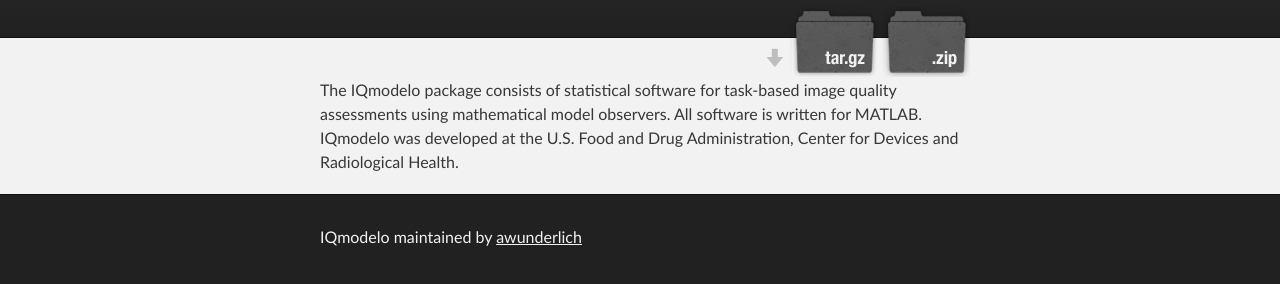
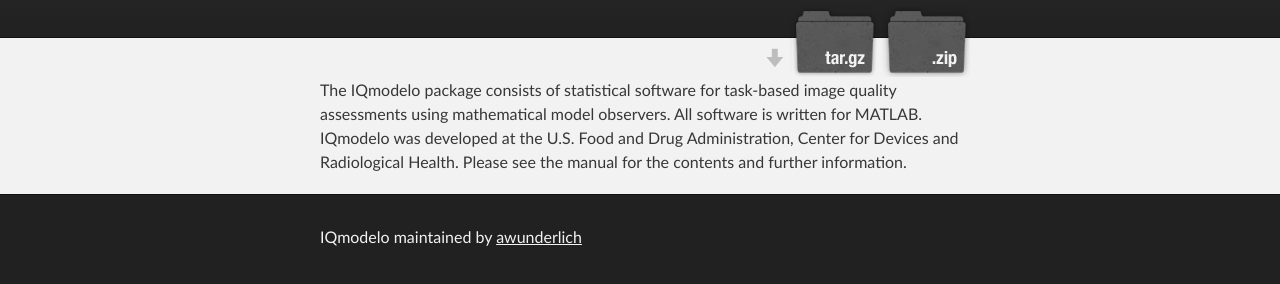
Before and after one commit to DIDSR/IQmodelo, a plain HTML site: page index.html in a window 1280 px wide. Shown: the part 208-492 px from the top of the page. Drawn offline with Linux system fonts and the light colour scheme.

Commit message:
Update index.html

```diff
--- a/index.html
+++ b/index.html
@@ -32,6 +32,7 @@
     <div id="main_content_wrap" class="outer">
       <section id="main_content" class="inner">
         The IQmodelo package consists of statistical software for task-based image quality assessments using mathematical model observers.  All software is written for MATLAB. IQmodelo was developed at the U.S. Food and Drug Administration, Center for Devices and Radiological Health.
+        Please see the manual for the contents and further information.
       </section>
     </div>
 
```
